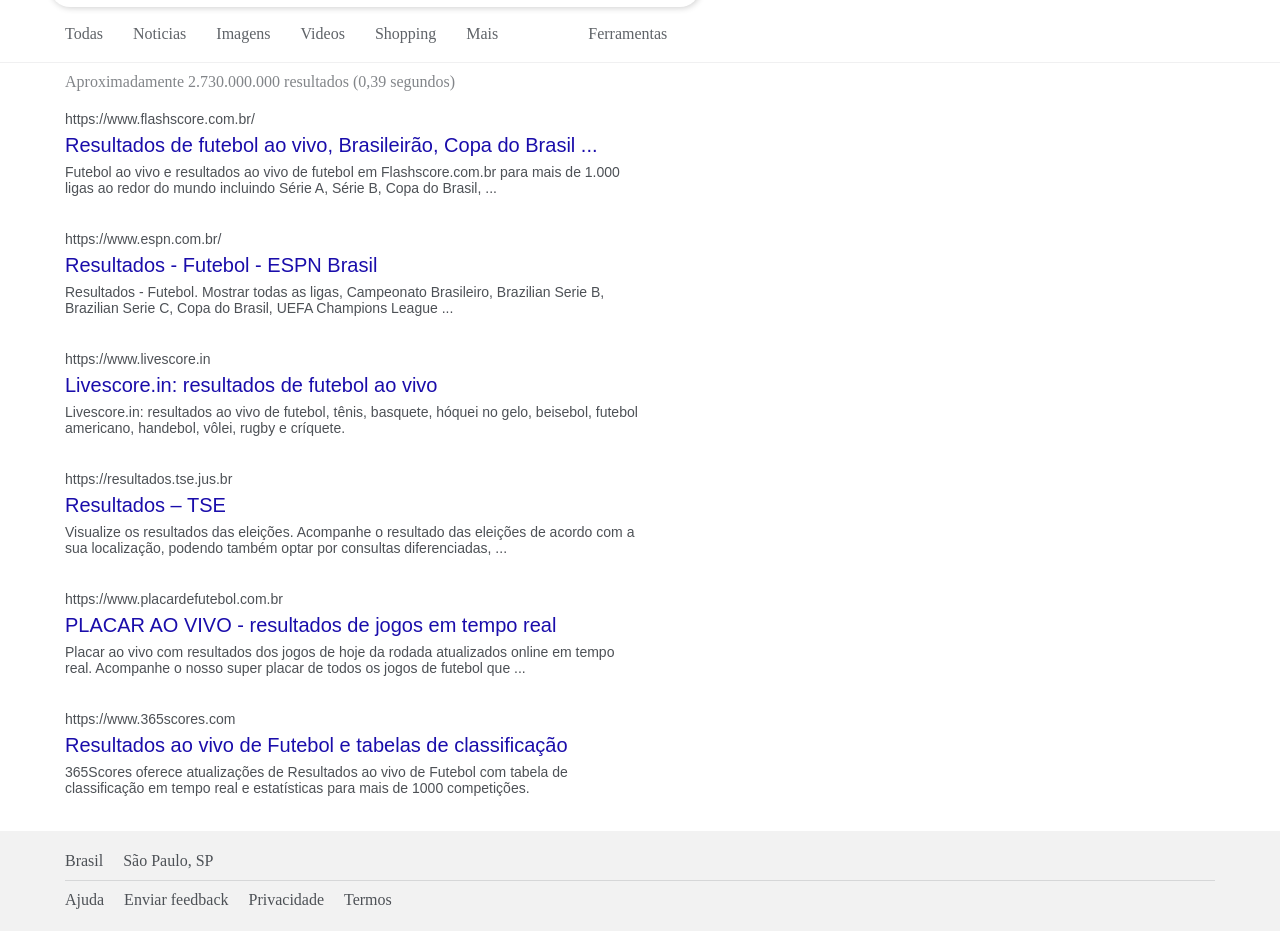
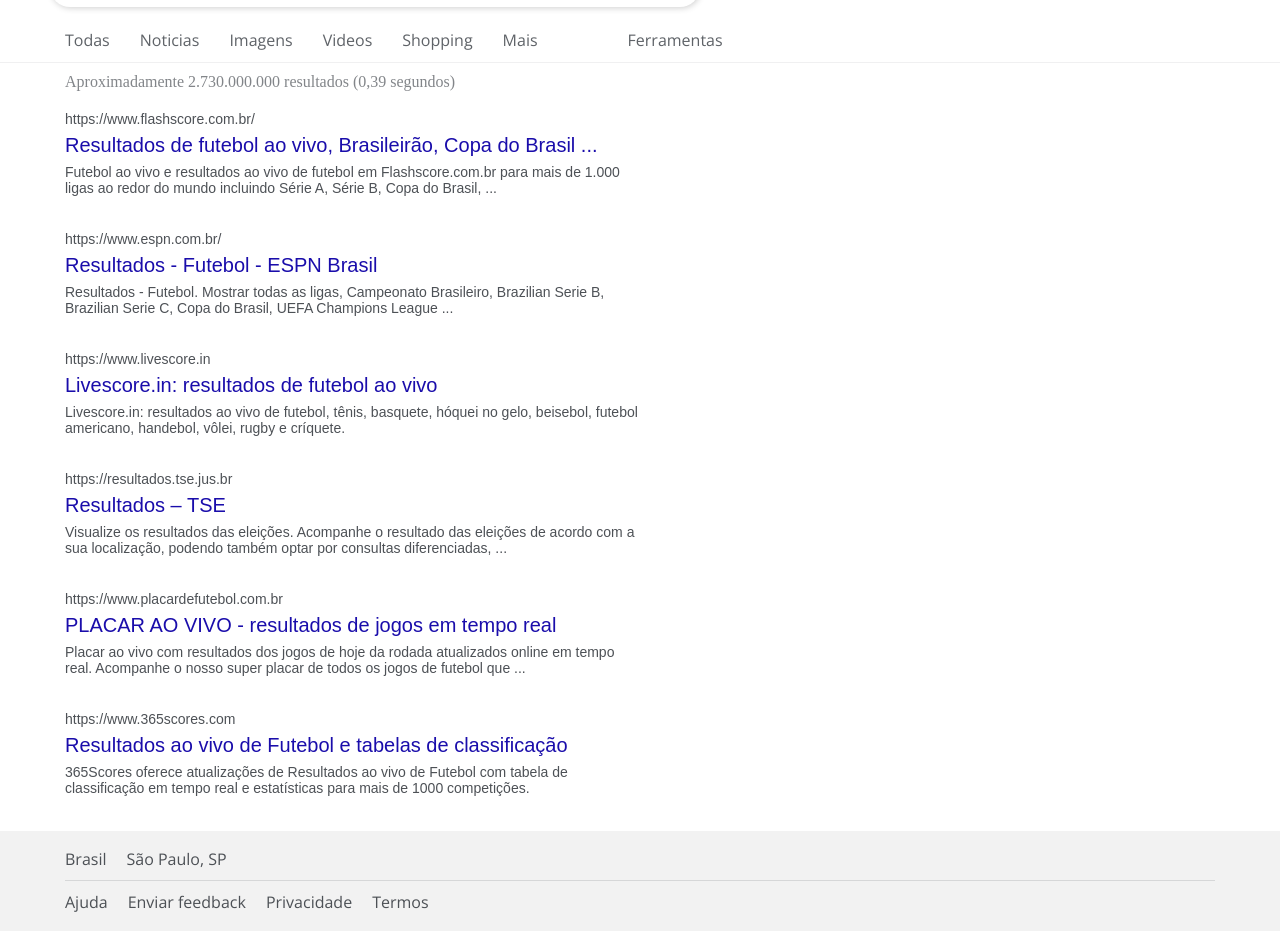
Before and after one commit to Nikaiy/Google-Search, a plain HTML site: page index.html in a window 1280 px wide. Shown: the part 62-993 px from the top of the page. Drawn offline with nearby package versions, Linux system fonts and the light colour scheme.

Commit message:
edit font-style

```diff
--- a/assets/css/style.css
+++ b/assets/css/style.css
@@ -1,3 +1,4 @@
+@import url('https://fonts.googleapis.com/css2?family=Open+Sans:wght@300&display=swap');
 * {
     margin: 0;
     padding: 0;
@@ -131,6 +132,7 @@
     gap: 30px;
     color: #5f6368;
     padding-right: 15px;
+    font-family: 'Open Sans', sans-serif;
 }
 
 .navNHMAX {
@@ -192,6 +194,7 @@
     gap: 10px;
     padding-top: 12px;
     padding-bottom: 12px;
+    font-family: 'Open Sans', sans-serif;
 }
 
 .fFooter {
```
